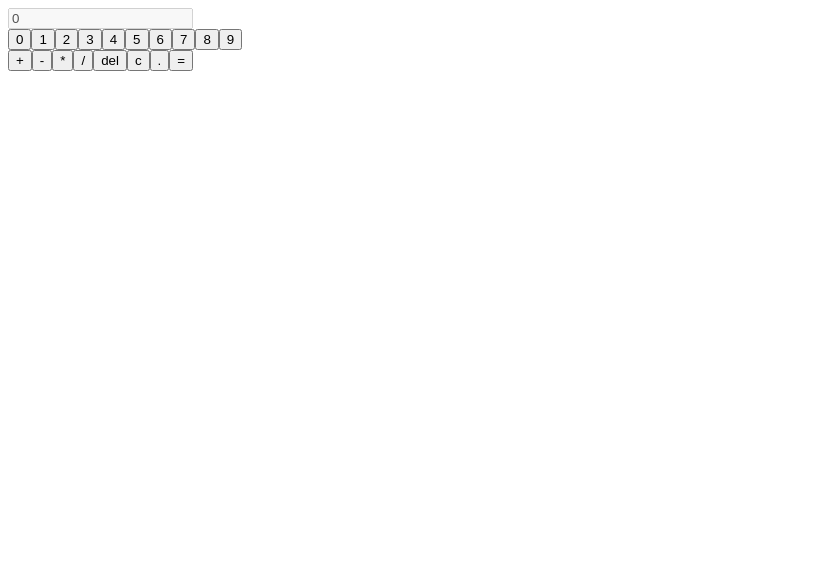
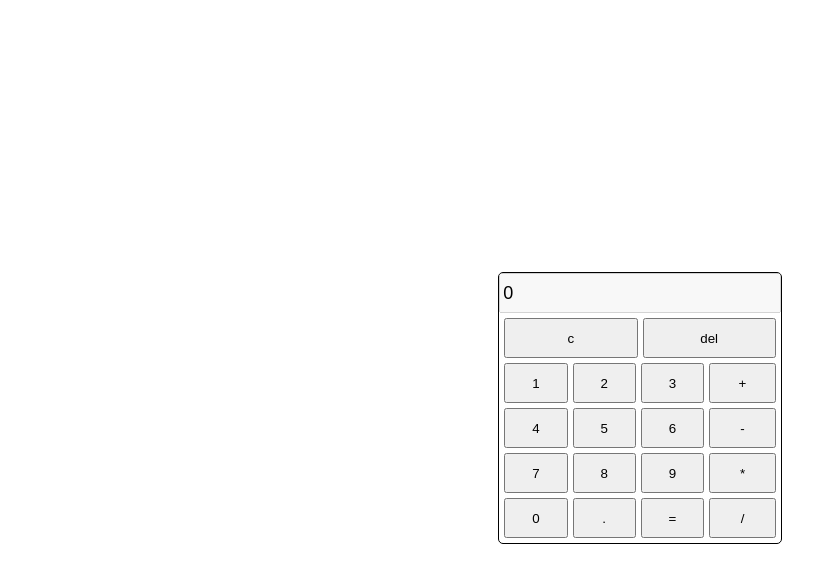
Before and after one commit to MuhRandy/odin-calculator, a plain HTML site: page index.html in a window 1280 px wide. Shown: the whole page, without its empty margins (0-837 px from the left). Drawn offline with Linux system fonts and the light colour scheme.

Commit message:
feat: add basic style calculator

```diff
--- a/index.html
+++ b/index.html
@@ -4,13 +4,18 @@
     <meta charset="UTF-8" />
     <meta name="viewport" content="width=device-width, initial-scale=1.0" />
     <title>Calculator</title>
+
+    <link rel="stylesheet" href="style.css" />
   </head>
   <body>
     <div class="calculator">
       <input type="text" class="screen-panel" disabled />
       <div class="button-panel">
-        <div class="number"></div>
-        <div class="operator"></div>
+        <div class="other"></div>
+        <div>
+          <div class="number"></div>
+          <div class="operator"></div>
+        </div>
       </div>
     </div>
 
--- a/script.js
+++ b/script.js
@@ -1,8 +1,9 @@
 const numberButtonPanel = document.querySelector(".number");
 const operatorButtonPanel = document.querySelector(".operator");
+const otherButtonPanel = document.querySelector(".other");
 const screenPanel = document.querySelector(".screen-panel");
 const operator = ["+", "-", "*", "/"];
-const other = ["del", "c", ".", "="];
+const other = ["c", "del", ".", "="];
 
 clearInput();
 
@@ -28,16 +29,18 @@ function generateOtherButtons() {
         button.addEventListener("click", clearInput);
         break;
       case ".":
-        button.addEventListener("click", () => {
-          inputOperator(".");
-        });
+        button.addEventListener("click", () => inputOperator("."));
         break;
 
       default:
         break;
     }
 
-    operatorButtonPanel.appendChild(button);
+    if (i === "." || i === "=") {
+      numberButtonPanel.appendChild(button);
+    } else {
+      otherButtonPanel.appendChild(button);
+    }
   });
 }
 
@@ -47,24 +50,16 @@ function generateOperatorButtons() {
     button.textContent = i;
     switch (i) {
       case "+":
-        button.addEventListener("click", () => {
-          inputOperator("+");
-        });
+        button.addEventListener("click", () => inputOperator("+"));
         break;
       case "-":
-        button.addEventListener("click", () => {
-          inputOperator("-");
-        });
+        button.addEventListener("click", () => inputOperator("-"));
         break;
       case "*":
-        button.addEventListener("click", () => {
-          inputOperator("*");
-        });
+        button.addEventListener("click", () => inputOperator("*"));
         break;
       case "/":
-        button.addEventListener("click", () => {
-          inputOperator("/");
-        });
+        button.addEventListener("click", () => inputOperator("/"));
         break;
 
       default:
@@ -76,12 +71,16 @@ function generateOperatorButtons() {
 }
 
 function generateNumberButtons() {
-  for (let i = 0; i < 10; i++) {
+  for (let i = 1; i <= 10; i++) {
     const button = document.createElement("button");
-    button.textContent = i;
-    button.addEventListener("click", () => {
-      inputNumber(i);
-    });
+
+    if (i === 10) {
+      button.textContent = 0;
+      button.addEventListener("click", () => inputNumber(0));
+    } else {
+      button.textContent = i;
+      button.addEventListener("click", () => inputNumber(i));
+    }
 
     numberButtonPanel.appendChild(button);
   }
--- /dev/null
+++ b/style.css
@@ -0,0 +1,62 @@
+* {
+  box-sizing: border-box;
+}
+
+body {
+  display: flex;
+  justify-content: center;
+  align-items: center;
+  min-height: 100dvh;
+}
+
+.calculator {
+  border: black solid 1px;
+  border-radius: 5px;
+
+  display: flex;
+  flex-direction: column;
+}
+
+button {
+  height: 40px;
+  flex: calc(1 / 4 * 100%);
+}
+
+input:disabled {
+  height: 40px;
+  color: black;
+  font-size: large;
+}
+
+.button-panel {
+  gap: 5px;
+  padding: 5px;
+}
+
+.button-panel div:nth-child(2) {
+  display: flex;
+  gap: 5px;
+}
+
+.number,
+.operator,
+.other {
+  display: flex;
+  flex-wrap: wrap;
+  gap: 5px;
+}
+
+.number {
+  width: 200px;
+}
+
+.operator {
+  width: calc(200px / 3);
+  display: flex;
+  flex-direction: column;
+  flex-wrap: nowrap;
+}
+
+.other {
+  margin-bottom: 5px;
+}
```
